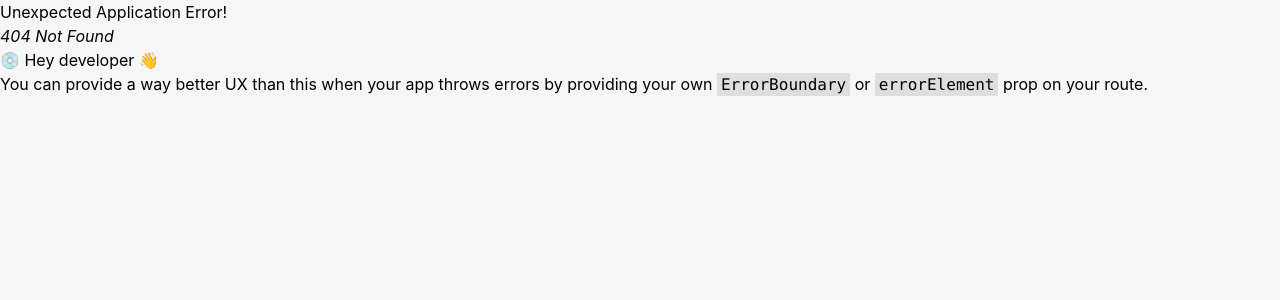
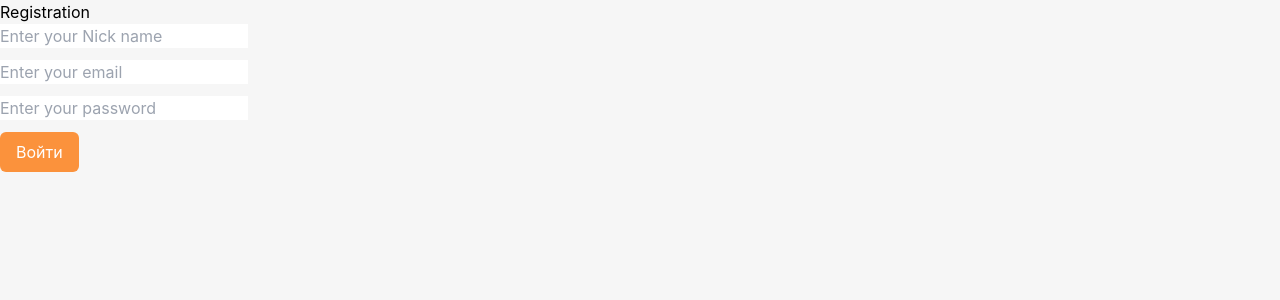
Before and after one commit to Stilla17/CozMeet, a React (Vite) app: page /login in a window 1280 px wide. Before the commit this address had no page. Shown: the top 300 px of the page. Built offline with nearby package versions, Linux system fonts and the light colour scheme.

Commit message:
pochit tayyor

```diff
--- a/package.json
+++ b/package.json
@@ -17,6 +17,7 @@
     "framer-motion": "^11.2.13",
     "react": "^18.3.1",
     "react-dom": "^18.3.1",
+    "react-hook-form": "^7.53.0",
     "react-icons": "^5.2.1",
     "react-redux": "^9.1.2",
     "react-router-dom": "^6.24.1",
--- a/src/Components/Navbar/Navbar.jsx
+++ b/src/Components/Navbar/Navbar.jsx
@@ -6,6 +6,7 @@ import user from "../../assets/user.jpg";
 import { IoIosArrowDown } from "react-icons/io";
 import { RxExit } from "react-icons/rx";
 import { motion, AnimatePresence } from "framer-motion";
+import { Link } from "react-router-dom";
 
 function Navbar() {
   const [show, setShow] = useState(false);
@@ -63,10 +64,10 @@ function Navbar() {
                     exit={{ opacity: 0, y: -10 }}
                     className="absolute top-[55px] right-[50px]"
                   >
-                    <div className="flex gap-2 items-center bg-white text-[16px] p-2 shadow-md rounded-lg">
+                    <Link to='login' className="flex gap-2 items-center bg-white text-[16px] p-2 shadow-md rounded-lg">
                       <RxExit />
                       <p>Exit</p>
-                    </div>
+                    </Link>
                   </motion.div>
                 )}
               </AnimatePresence>
--- a/src/Components/Routes/route.jsx
+++ b/src/Components/Routes/route.jsx
@@ -3,10 +3,16 @@ import { createBrowserRouter, RouterProvider } from "react-router-dom";
 import Layout from "../../Pages/Layout";
 import Feed from "../../Pages/Feed";
 import Friends from "../../Pages/Friends";
+import Login from "../../Pages/Login";
 
 const Route = () => {
     const router = createBrowserRouter([
         {
+            path: "login",
+            element: <Login />,
+        },
+        {
+
             element: <Layout />,
             children: [
                 {
--- a/src/Pages/Layout.jsx
+++ b/src/Pages/Layout.jsx
@@ -8,21 +8,23 @@ import { Outlet } from "react-router";
 function Layout({ children }) {
     return (
         <>
-            <Navbar />
+            <header>
+                <Navbar />
+            </header>
             <div
                 className="grid grid-cols-3 gap-[2%] max-w-[1440px] mx-auto mt-6"
                 style={{ gridTemplateColumns: "20% 56% 20%" }}
             >
-                <div>
+                <aside>
                     <InfoUser />
                     <Menu />
-                </div>
+                </aside>
 
                 <Outlet />
 
-                <div>
+                <aside>
                     <Messages />
-                </div>
+                </aside>
             </div>
         </>
     );
--- /dev/null
+++ b/src/Pages/Login.jsx
@@ -0,0 +1,30 @@
+import React from 'react'
+import { useForm } from 'react-hook-form'
+
+function Login() {
+  const {
+    register,
+    handleSubmit,
+  } = useForm()
+
+  const onSubmit = (data) => {
+    console.log(data);
+  }
+
+  return (
+    <div>
+      <h2>Registration</h2>
+      <form onSubmit={handleSubmit(onSubmit)}>
+
+        <input type="text" {...register("nickName")} className='block mb-3' placeholder='Enter your Nick name' />
+        <input type="email" {...register("email")} className='block mb-3' placeholder='Enter your email' />
+        <input type="password" required={true}  {...register("password")} className='block mb-3' placeholder='Enter your password' />
+
+        <button className='bg-orange-400 text-white px-4 py-2 rounded-md'>Войти</button>
+
+      </form>
+    </div>
+  )
+}
+
+export default Login
--- /dev/null
+++ b/src/Pages/Registr.jsx
@@ -0,0 +1,13 @@
+import React from 'react'
+
+function Registr() {
+    return (
+        <div className=''>
+            <div>
+                <button>Registr with Google</button>
+            </div>
+        </div>
+    )
+}
+
+export default Registr
```
Also changed, not shown: 1 other file (tests, documents, lock files or other folders).
